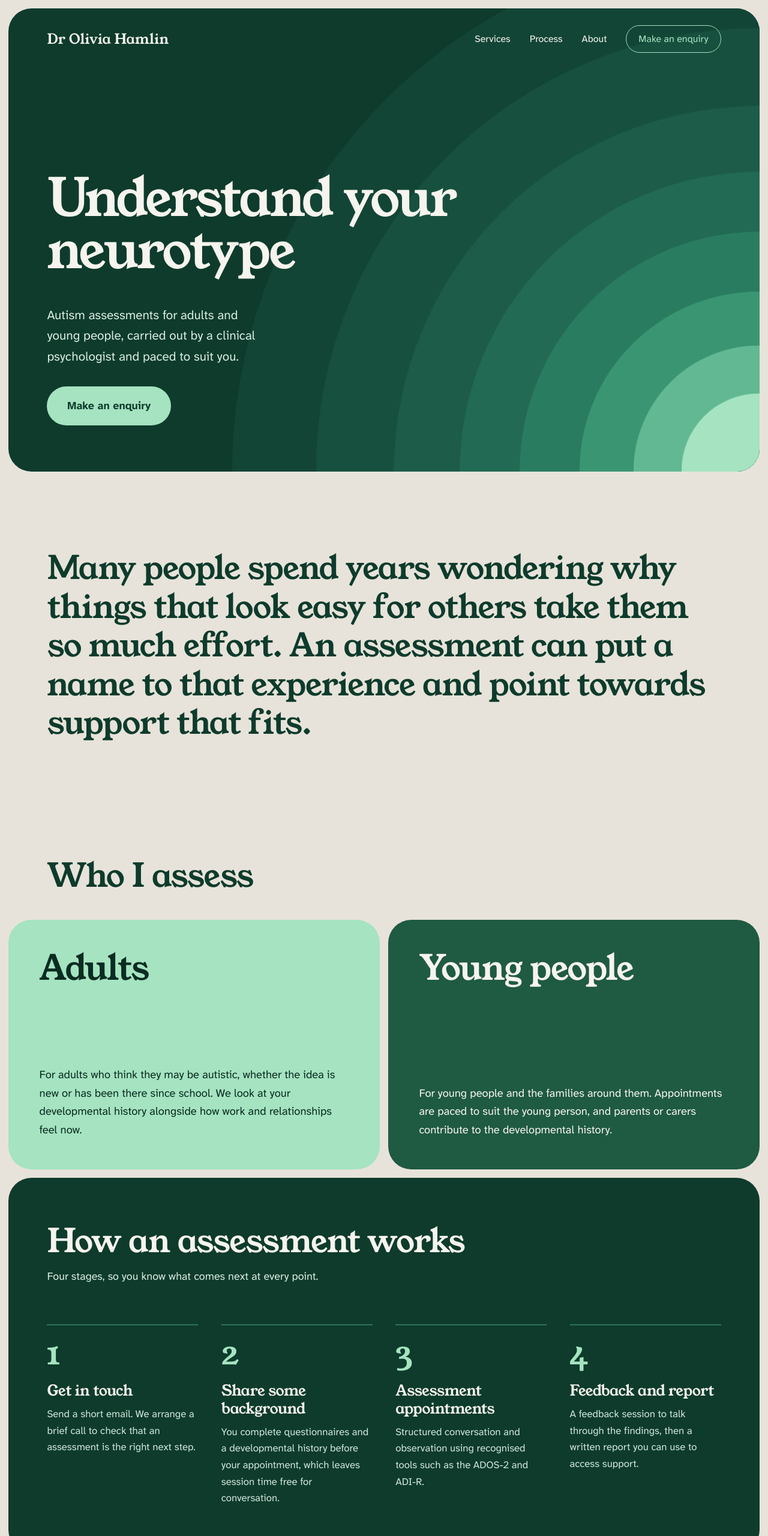
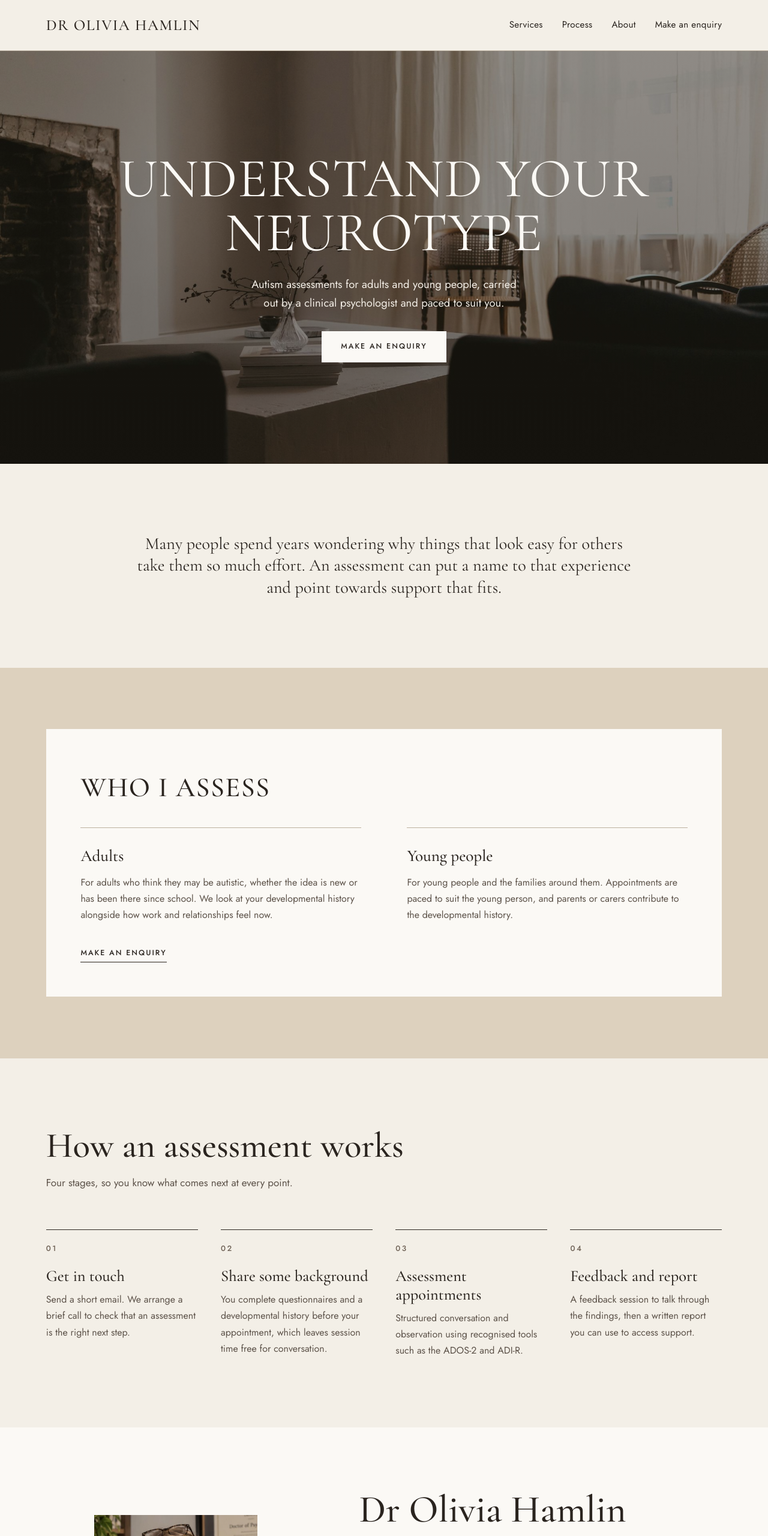
Before and after one commit to oliviahamlin18/oliviahamlin-website, a plain HTML site: page index.html in a window 1280 px wide. Shown: the top 2560 px of the page at 60% size. Drawn offline with Linux system fonts and the light colour scheme.

Commit message:
Add files via upload

```diff
--- a/index.html
+++ b/index.html
@@ -5,45 +5,35 @@
   <meta name="viewport" content="width=device-width, initial-scale=1">
   <title>Dr Olivia Hamlin | Autism Assessments for Adults and Young People</title>
   <meta name="description" content="Autism diagnostic assessments for adults and young people with Dr Olivia Hamlin, HCPC registered clinical psychologist.">
-  <meta name="theme-color" content="#0e3b2c">
+  <meta name="theme-color" content="#6e6155">
   <meta property="og:title" content="Dr Olivia Hamlin | Autism Assessments">
   <meta property="og:description" content="Autism diagnostic assessments for adults and young people, with a clinical psychologist.">
   <link rel="icon" href="favicon.svg" type="image/svg+xml">
-  <link rel="preload" href="young-serif-latin-400-normal.woff2" as="font" type="font/woff2" crossorigin>
-  <link rel="stylesheet" href="styles.css?v=2">
+  <link rel="preload" href="cormorant-garamond-latin-400-normal.woff2" as="font" type="font/woff2" crossorigin>
+  <link rel="stylesheet" href="styles.css?v=4">
 </head>
 <body>
 
   <a class="skip" href="#main">Skip to content</a>
 
-  <header class="hero">
-    <svg class="arcs" viewBox="0 0 100 100" aria-hidden="true" focusable="false">
-      <circle class="ring" style="--i:0" cx="100" cy="100" r="88" fill="#134536"/>
-      <circle class="ring" style="--i:1" cx="100" cy="100" r="74" fill="#17503e"/>
-      <circle class="ring" style="--i:2" cx="100" cy="100" r="61" fill="#1c5c48"/>
-      <circle class="ring" style="--i:3" cx="100" cy="100" r="50" fill="#226a53"/>
-      <circle class="ring" style="--i:4" cx="100" cy="100" r="40" fill="#2a7c60"/>
-      <circle class="ring" style="--i:5" cx="100" cy="100" r="30" fill="#3a9672"/>
-      <circle class="ring" style="--i:6" cx="100" cy="100" r="21" fill="#62b892"/>
-      <circle class="ring" style="--i:7" cx="100" cy="100" r="13" fill="#a5e3c1"/>
-    </svg>
-
-    <div class="topbar">
+  <header class="topbar">
     <a class="brand" href="#top">Dr Olivia Hamlin</a>
     <nav aria-label="Main">
       <a href="#services">Services</a>
       <a href="#process">Process</a>
       <a href="#about">About</a>
-        <a class="pill-outline" href="#contact">Make an enquiry</a>
+      <a href="#contact">Make an enquiry</a>
     </nav>
-    </div>
+  </header>
 
-    <div class="hero-body" id="top">
+  <section class="hero" id="top">
+    <img src="hero.jpg" width="1920" height="1280" alt="">
+    <div class="hero-body">
       <h1>Understand your neurotype</h1>
       <p>Autism assessments for adults and young people, carried out by a clinical psychologist and paced to suit you.</p>
-      <a class="pill" href="#contact">Make an enquiry</a>
+      <a class="btn" href="#contact">Make an enquiry</a>
     </div>
-  </header>
+  </section>
 
   <main id="main">
 
@@ -52,16 +42,17 @@
     </section>
 
     <section class="services" id="services">
+      <div class="services-card">
         <h2>Who I assess</h2>
-      <div class="panels">
-        <article class="panel mint">
+        <article>
           <h3>Adults</h3>
           <p>For adults who think they may be autistic, whether the idea is new or has been there since school. We look at your developmental history alongside how work and relationships feel now.</p>
         </article>
-        <article class="panel moss">
+        <article>
           <h3>Young people</h3>
           <p>For young people and the families around them. Appointments are paced to suit the young person, and parents or carers contribute to the developmental history. <!-- Add the age range you assess here, if you want it stated. --></p>
         </article>
+        <a class="text-link" href="#contact">Make an enquiry</a>
       </div>
     </section>
 
@@ -91,9 +82,9 @@
     </section>
 
     <section class="about" id="about">
-      <div class="arch-wrap">
+      <figure class="about-photo">
         <img src="olivia.jpg?v=2" width="800" height="1000" loading="lazy" alt="Portrait of Dr Olivia Hamlin">
-      </div>
+      </figure>
       <div class="about-text">
         <h2>Dr Olivia Hamlin</h2>
         <p class="letters">BSc, MSc, PGCert, PGDip, DClinPsy</p>
@@ -104,9 +95,14 @@
     </section>
 
     <section class="contact" id="contact">
+      <img class="contact-bg" src="room-warm.jpg" width="1600" height="960" loading="lazy" alt="">
+      <div class="contact-inner">
         <h2>Make an enquiry</h2>
+        <div class="contact-text">
           <p>Send a brief email and I will reply to arrange a short call. Please leave sensitive personal details out of the first message.</p>
           <a class="email" href="mailto:therapy@oliviahamlin.co.uk?subject=Autism%20assessment%20enquiry">therapy@oliviahamlin.co.uk</a>
+        </div>
+      </div>
     </section>
 
   </main>
--- a/styles.css
+++ b/styles.css
@@ -1,25 +1,21 @@
-/* Fonts are self-hosted in /fonts, so visitors make no requests to third parties.
-   Young Serif for headings, Atkinson Hyperlegible Next for body text (designed for legibility). */
-@font-face { font-family: "Young Serif"; src: url("young-serif-latin-400-normal.woff2") format("woff2"); font-weight: 400; font-style: normal; font-display: swap; }
-@font-face { font-family: "Atkinson Hyperlegible Next"; src: url("atkinson-hyperlegible-next-latin-400-normal.woff2") format("woff2"); font-weight: 400; font-style: normal; font-display: swap; }
-@font-face { font-family: "Atkinson Hyperlegible Next"; src: url("atkinson-hyperlegible-next-latin-500-normal.woff2") format("woff2"); font-weight: 500; font-style: normal; font-display: swap; }
-@font-face { font-family: "Atkinson Hyperlegible Next"; src: url("atkinson-hyperlegible-next-latin-700-normal.woff2") format("woff2"); font-weight: 700; font-style: normal; font-display: swap; }
+/* Fonts are self-hosted, so visitors make no requests to third parties.
+   Cormorant Garamond for headings, Jost for body text. */
+@font-face { font-family: "Cormorant Garamond"; src: url("cormorant-garamond-latin-400-normal.woff2") format("woff2"); font-weight: 400; font-style: normal; font-display: swap; }
+@font-face { font-family: "Cormorant Garamond"; src: url("cormorant-garamond-latin-500-normal.woff2") format("woff2"); font-weight: 500; font-style: normal; font-display: swap; }
+@font-face { font-family: "Jost"; src: url("jost-latin-400-normal.woff2") format("woff2"); font-weight: 400; font-style: normal; font-display: swap; }
+@font-face { font-family: "Jost"; src: url("jost-latin-500-normal.woff2") format("woff2"); font-weight: 500; font-style: normal; font-display: swap; }
 
 :root {
-  --forest: #0e3b2c;
-  --forest-deep: #0a2c21;
-  --moss: #1f5a43;
-  --mint: #a5e3c1;
-  --mint-soft: #c9eedb;
-  --stone: #e7e3da;
-  --bone: #f6f4ee;
-  --ink: #10211a;
-  --muted: #3f5148;
-  --display: "Young Serif", Georgia, serif;
-  --body: "Atkinson Hyperlegible Next", system-ui, -apple-system, "Segoe UI", sans-serif;
-  --gap: clamp(.5rem, 1.2vw, .9rem);
-  --radius: clamp(1.5rem, 3vw, 2.75rem);
-  --pad: clamp(1.5rem, 5vw, 5rem);
+  --cream: #f3efe7;
+  --white: #fbf9f5;
+  --sand: #ddd1be;
+  --taupe: #6e6155;
+  --ink: #2a241f;
+  --muted: #5d534a;
+  --line: #bdb1a0;
+  --display: "Cormorant Garamond", Georgia, "Times New Roman", serif;
+  --body: "Jost", system-ui, -apple-system, "Segoe UI", sans-serif;
+  --pad: clamp(1.5rem, 6vw, 6rem);
 }
 
 * { box-sizing: border-box; }
@@ -27,122 +23,99 @@ html { scroll-behavior: smooth; }
 
 body {
   margin: 0;
-  padding: var(--gap);
   font-family: var(--body);
-  font-size: 1.125rem;
-  line-height: 1.65;
+  font-size: 1.0625rem;
+  line-height: 1.7;
   color: var(--ink);
-  background: var(--stone);
+  background: var(--cream);
 }
 
-h1, h2, h3 { font-family: var(--display); font-weight: 400; margin: 0; letter-spacing: -.02em; }
-p { margin: 0 0 1rem; max-width: 36rem; }
+img { display: block; max-width: 100%; }
+h1, h2, h3 { font-family: var(--display); font-weight: 500; margin: 0; }
+p { margin: 0 0 1rem; max-width: 34rem; }
 a { color: inherit; }
-a:focus-visible { outline: 3px solid currentColor; outline-offset: 4px; border-radius: 4px; }
+a:focus-visible { outline: 2px solid currentColor; outline-offset: 4px; }
 
 .skip { position: absolute; left: -999px; top: 0; background: #fff; color: #000; padding: .5rem 1rem; z-index: 20; }
 .skip:focus { left: 0; }
 
-main { display: flex; flex-direction: column; gap: var(--gap); margin-top: var(--gap); }
+/* Top bar */
+.topbar { display: flex; justify-content: space-between; align-items: center; flex-wrap: wrap; gap: .75rem 2rem; padding: 1.25rem var(--pad); background: var(--cream); border-bottom: 1px solid var(--line); }
+.brand { font-family: var(--display); font-weight: 500; font-size: 1.6rem; letter-spacing: .06em; text-transform: uppercase; text-decoration: none; }
+nav { display: flex; flex-wrap: wrap; gap: .5rem 2rem; }
+nav a { font-size: .95rem; text-decoration: none; letter-spacing: .02em; }
+nav a:hover { text-decoration: underline; text-underline-offset: 6px; }
 
-/* Hero */
-.hero {
-  position: relative;
-  overflow: hidden;
-  min-height: calc(100vh - var(--gap) * 2);
-  min-height: calc(100svh - var(--gap) * 2);
-  display: flex;
-  flex-direction: column;
-  padding: 0 var(--pad);
-  border-radius: var(--radius);
-  background: var(--forest);
-  color: var(--bone);
-}
+/* Hero: full-width photograph, centred headline */
+.hero { position: relative; display: grid; place-items: center; min-height: min(86vh, 46rem); overflow: hidden; color: var(--white); text-align: center; }
+.hero > img { position: absolute; inset: 0; width: 100%; height: 100%; object-fit: cover; object-position: 50% 60%; }
+.hero::after { content: ""; position: absolute; inset: 0; background: linear-gradient(rgba(36,30,25,.42), rgba(36,30,25,.5)); }
+.hero-body { position: relative; z-index: 1; padding: 4rem var(--pad); display: flex; flex-direction: column; align-items: center; }
+.hero h1 { font-weight: 400; font-size: clamp(2.6rem, 7.2vw, 6.25rem); line-height: .98; letter-spacing: .01em; text-transform: uppercase; max-width: 11em; margin-bottom: 1.5rem; }
+.hero-body p { color: #f3eee6; font-size: 1.15rem; max-width: 30rem; margin-bottom: 2rem; text-wrap: balance; }
 
-/* Concentric arcs: a spectrum of greens rising from the corner */
-.arcs { position: absolute; right: 0; bottom: 0; width: min(78vw, 1250px); height: auto; aspect-ratio: 1; pointer-events: none; }
-.ring { transform-box: view-box; transform-origin: 100% 100%; animation: ring-in 1.1s cubic-bezier(.2, .7, .2, 1) both; animation-delay: calc(var(--i) * 90ms); }
-@keyframes ring-in { from { opacity: 0; transform: scale(.35); } to { opacity: 1; transform: scale(1); } }
-
-.topbar { position: relative; z-index: 2; display: flex; justify-content: space-between; align-items: center; flex-wrap: wrap; gap: .75rem 2rem; padding-block: 1.75rem; }
-.brand { font-family: var(--display); font-size: 1.45rem; text-decoration: none; }
-nav { display: flex; flex-wrap: wrap; align-items: center; gap: .5rem 2rem; }
-nav a { text-decoration: none; font-size: 1rem; }
-nav a:not(.pill-outline):hover { text-decoration: underline; text-decoration-color: var(--mint); text-decoration-thickness: 2px; text-underline-offset: 7px; }
-
-.pill-outline { padding: .55rem 1.25rem; border: 1.5px solid var(--mint); border-radius: 999px; color: var(--mint); transition: background .15s, color .15s; }
-.pill-outline:hover { background: var(--mint); color: var(--forest); }
-
-.hero-body { position: relative; z-index: 2; margin-block: auto 0; padding-block: 4rem clamp(2.5rem, 6vw, 5rem); }
-.hero h1 { font-size: clamp(2.5rem, 6.8vw, 6.25rem); line-height: 1; letter-spacing: -.035em; margin-bottom: clamp(1.75rem, 4vw, 3rem); max-width: 11em; }
-.hero-body p { font-size: 1.3rem; color: #d8ece1; max-width: 30rem; margin-bottom: 2rem; text-wrap: balance; }
-
-.pill { display: inline-block; padding: 1.1rem 2.1rem; border-radius: 999px; background: var(--mint); color: var(--forest); font-weight: 700; text-decoration: none; transition: background .15s, transform .15s; }
-.pill:hover { background: var(--mint-soft); transform: translateY(-2px); }
+.btn { display: inline-block; padding: .95rem 2rem; background: var(--white); color: var(--ink); font-size: .78rem; font-weight: 500; letter-spacing: .16em; text-transform: uppercase; text-decoration: none; transition: background .15s; }
+.btn:hover { background: var(--sand); }
 
 /* Statement */
-.statement { padding: clamp(3.5rem, 9vw, 7.5rem) var(--pad); }
-.statement p { font-family: var(--display); font-size: clamp(1.9rem, 4.2vw, 3.6rem); line-height: 1.2; letter-spacing: -.02em; max-width: 24em; margin: 0; color: var(--forest); }
+.statement { padding: clamp(4rem, 9vw, 8rem) var(--pad); }
+.statement p { font-family: var(--display); font-weight: 400; font-size: clamp(1.4rem, 2.2vw, 2rem); line-height: 1.3; max-width: 30em; margin: 0 auto; text-align: center; color: var(--ink); }
 
-/* Services: two big colour panels */
-.services { padding: clamp(2rem, 4vw, 3rem) 0 0; }
-.services h2 { font-size: clamp(2rem, 4.5vw, 3.4rem); padding: 0 var(--pad); margin-bottom: 1.75rem; color: var(--forest); }
-.panels { display: grid; grid-template-columns: 1fr 1fr; gap: var(--gap); }
-.panel { display: flex; flex-direction: column; justify-content: space-between; gap: 4rem; min-height: 26rem; padding: clamp(1.75rem, 4vw, 3.5rem); border-radius: var(--radius); }
-.panel h3 { font-size: clamp(2.2rem, 4.5vw, 3.6rem); line-height: 1.05; }
-.panel p { margin: 0; font-size: 1.15rem; }
-.mint { background: var(--mint); color: var(--forest-deep); }
-.moss { background: var(--moss); color: var(--bone); }
+/* Services: sand collage with an overlapping cream card */
+.services { background: var(--sand); padding: clamp(3.5rem, 8vw, 7rem) var(--pad); }
+.services-card { display: grid; grid-template-columns: repeat(2, minmax(0, 1fr)); column-gap: clamp(2rem, 6vw, 6rem); background: var(--white); padding: clamp(2rem, 4.5vw, 4rem); max-width: 72rem; }
+.services-card h2 { grid-column: 1 / -1; font-weight: 500; font-size: clamp(2rem, 3.6vw, 3rem); letter-spacing: .03em; text-transform: uppercase; margin-bottom: 1.75rem; }
+.services-card article { padding: 1.5rem 0; border-top: 1px solid var(--line); }
+.services-card h3 { font-weight: 500; font-size: 1.7rem; margin-bottom: .4rem; }
+.services-card article p { margin: 0; color: var(--muted); font-size: 1rem; }
+.text-link { grid-column: 1 / -1; justify-self: start; display: inline-block; margin-top: 1rem; padding-bottom: .2rem; border-bottom: 1px solid currentColor; font-size: .78rem; font-weight: 500; letter-spacing: .16em; text-transform: uppercase; text-decoration: none; }
+.text-link:hover { color: var(--taupe); }
 
-/* Process: a real sequence, drawn as one */
-.process { background: var(--forest); color: var(--bone); border-radius: var(--radius); padding: clamp(2.5rem, 6vw, 5.5rem) var(--pad); }
-.process-head { margin-bottom: clamp(2.5rem, 5vw, 4rem); }
-.process h2 { font-size: clamp(2rem, 4.5vw, 3.4rem); line-height: 1.05; margin-bottom: 1rem; }
-.process-head p { color: #d8ece1; margin: 0; }
-.steps { list-style: none; counter-reset: step; margin: 0; padding: 0; display: grid; grid-template-columns: repeat(4, 1fr); gap: clamp(1.5rem, 3vw, 3rem); }
-.steps li { counter-increment: step; border-top: 2px solid #2f7458; padding-top: 1.25rem; }
-.steps li::before { content: counter(step); display: block; font-family: var(--display); font-size: 3.4rem; line-height: 1; color: var(--mint); margin-bottom: 1.25rem; }
-.steps h3 { font-size: 1.55rem; line-height: 1.2; margin-bottom: .6rem; }
-.steps p { margin: 0; color: #cfe6da; font-size: 1.05rem; }
-.fees { margin: clamp(2.5rem, 5vw, 4rem) 0 0; padding-top: 1.5rem; border-top: 1px solid #2f7458; font-weight: 500; color: var(--mint); max-width: none; }
+/* Process */
+.process { padding: clamp(4rem, 9vw, 8rem) var(--pad); }
+.process-head { margin-bottom: clamp(2.5rem, 5vw, 4.5rem); }
+.process h2 { font-weight: 500; font-size: clamp(2.2rem, 4.6vw, 3.8rem); line-height: 1.05; margin-bottom: 1rem; }
+.process-head p { color: var(--muted); margin: 0; }
+.steps { list-style: none; counter-reset: step; margin: 0; padding: 0; display: grid; grid-template-columns: repeat(4, minmax(0, 1fr)); gap: clamp(1.5rem, 3vw, 3rem); }
+.steps li { counter-increment: step; border-top: 1px solid var(--ink); padding-top: 1.25rem; }
+.steps li::before { content: "0" counter(step); display: block; font-size: .8rem; font-weight: 500; letter-spacing: .2em; color: var(--taupe); margin-bottom: 1.25rem; }
+.steps h3 { font-weight: 500; font-size: 1.65rem; line-height: 1.15; margin-bottom: .6rem; }
+.steps p { margin: 0; color: var(--muted); font-size: 1rem; }
 
-/* About: portrait in an arch, echoing the hero arcs */
-.about { display: grid; grid-template-columns: 5fr 6fr; gap: clamp(2rem, 6vw, 6rem); align-items: center; padding: clamp(2.5rem, 6vw, 5.5rem) var(--pad); background: var(--bone); border-radius: var(--radius); }
-.arch-wrap { position: relative; width: 100%; max-width: 21rem; justify-self: center; }
-.arch-wrap::before { content: ""; position: absolute; inset: -1rem; border: 2px solid var(--mint); border-radius: 999px 999px 2rem 2rem; background: transparent; }
-.arch-wrap img { position: relative; display: block; width: 100%; height: auto; aspect-ratio: 4 / 5; object-fit: cover; object-position: 50% 20%; border-radius: 999px 999px 1.25rem 1.25rem; background: var(--mint-soft); }
-.about-text h2 { font-size: clamp(2.4rem, 5vw, 4rem); line-height: 1.05; color: var(--forest); margin-bottom: .5rem; }
-.letters { font-weight: 500; font-size: 1.15rem; letter-spacing: .02em; color: var(--moss); margin-bottom: .25rem; }
-.role { font-weight: 700; color: var(--moss); margin-bottom: 1.75rem; }
-.about-text p:not(.role):not(.reg):not(.letters) { color: var(--muted); }
-.reg { margin: 2rem 0 0; font-size: .95rem; color: var(--muted); }
+/* About */
+.about { display: grid; grid-template-columns: minmax(0, 5fr) minmax(0, 7fr); gap: clamp(2rem, 7vw, 7rem); align-items: center; padding: clamp(3.5rem, 8vw, 7rem) var(--pad); background: var(--white); }
+.about-photo { margin: 0; max-width: 17rem; justify-self: center; width: 100%; }
+.about-photo img { width: 100%; height: auto; aspect-ratio: 4 / 5; object-fit: cover; object-position: 50% 20%; }
+.about-text h2 { font-weight: 500; font-size: clamp(2.4rem, 5vw, 4rem); line-height: 1.05; margin-bottom: .6rem; }
+.letters { font-weight: 500; font-size: 1rem; letter-spacing: .06em; color: var(--taupe); margin-bottom: .15rem; }
+.role { font-weight: 500; color: var(--taupe); margin-bottom: 1.75rem; }
+.about-text p:not(.role):not(.letters) { color: var(--muted); }
 
-/* Contact */
-.contact { background: var(--forest); color: var(--bone); border-radius: var(--radius); padding: clamp(3rem, 8vw, 7rem) var(--pad); }
-.contact h2 { font-size: clamp(2.2rem, 5vw, 4rem); line-height: 1.05; margin-bottom: 1.25rem; }
-.contact p { color: #d8ece1; }
-.email { display: block; margin-top: 1.75rem; font-family: var(--display); font-size: clamp(1.15rem, 4.8vw, 2.75rem); line-height: 1.1; letter-spacing: -.025em; color: var(--mint); text-decoration: underline; text-decoration-thickness: .04em; text-underline-offset: .16em; overflow-wrap: anywhere; }
-.email:hover { color: var(--mint-soft); }
+/* Contact: photograph band */
+.contact { position: relative; overflow: hidden; color: var(--white); }
+.contact-bg { position: absolute; inset: 0; width: 100%; height: 100%; object-fit: cover; }
+.contact::after { content: ""; position: absolute; inset: 0; background: rgba(58,48,40,.74); }
+.contact-inner { position: relative; z-index: 1; display: grid; grid-template-columns: minmax(0, 5fr) minmax(0, 7fr); gap: clamp(1.5rem, 6vw, 6rem); padding: clamp(4rem, 9vw, 8rem) var(--pad); }
+.contact h2 { font-weight: 400; font-size: clamp(2.4rem, 5vw, 4.2rem); line-height: 1.05; }
+.contact-text p { color: #efe8dd; }
+.email { display: inline-block; margin-top: 1rem; font-family: var(--display); font-weight: 500; font-size: clamp(1.4rem, 3.4vw, 2.5rem); line-height: 1.15; color: var(--white); text-decoration: underline; text-decoration-thickness: 1px; text-underline-offset: .22em; overflow-wrap: anywhere; }
+.email:hover { color: var(--sand); }
 
-footer { display: flex; flex-wrap: wrap; justify-content: space-between; gap: .5rem 2rem; padding: 1.75rem var(--pad) 1rem; font-size: .92rem; color: var(--muted); }
+footer { display: flex; flex-wrap: wrap; justify-content: space-between; gap: .5rem 2rem; padding: 2rem var(--pad); background: var(--taupe); color: #efe8dd; font-size: .9rem; }
 footer p { margin: 0; max-width: none; }
 
 @media (max-width: 900px) {
-  .panels { grid-template-columns: 1fr; }
-  .panel { min-height: 0; gap: 2.5rem; }
+  .about, .contact-inner, .services-card { grid-template-columns: 1fr; }
   .steps { grid-template-columns: 1fr 1fr; row-gap: 2.5rem; }
-  .about { grid-template-columns: 1fr; }
-  .arch-wrap { max-width: 17rem; }
+  .about-photo { max-width: 14rem; justify-self: start; }
 }
 @media (max-width: 560px) {
-  nav { gap: .5rem 1.1rem; }
-  nav a { font-size: .95rem; }
-  .arcs { width: 140vw; }
+  .brand { font-size: 1.35rem; }
+  nav { gap: .4rem 1.1rem; }
+  nav a { font-size: .9rem; }
   .steps { grid-template-columns: 1fr; }
 }
 @media (prefers-reduced-motion: reduce) {
   html { scroll-behavior: auto; }
-  .ring { animation: none; }
-  .pill, .pill-outline { transition: none; }
-  .pill:hover { transform: none; }
+  .btn { transition: none; }
 }
```
Also changed, not shown: cormorant-garamond-latin-400-normal.woff2 (added), cormorant-garamond-latin-500-normal.woff2 (added), favicon.svg, hero.jpg (added), jost-latin-400-normal.woff2 (added), jost-latin-500-normal.woff2 (added), room-warm.jpg (added). Lines whose indentation alone changed are shown as unchanged.
